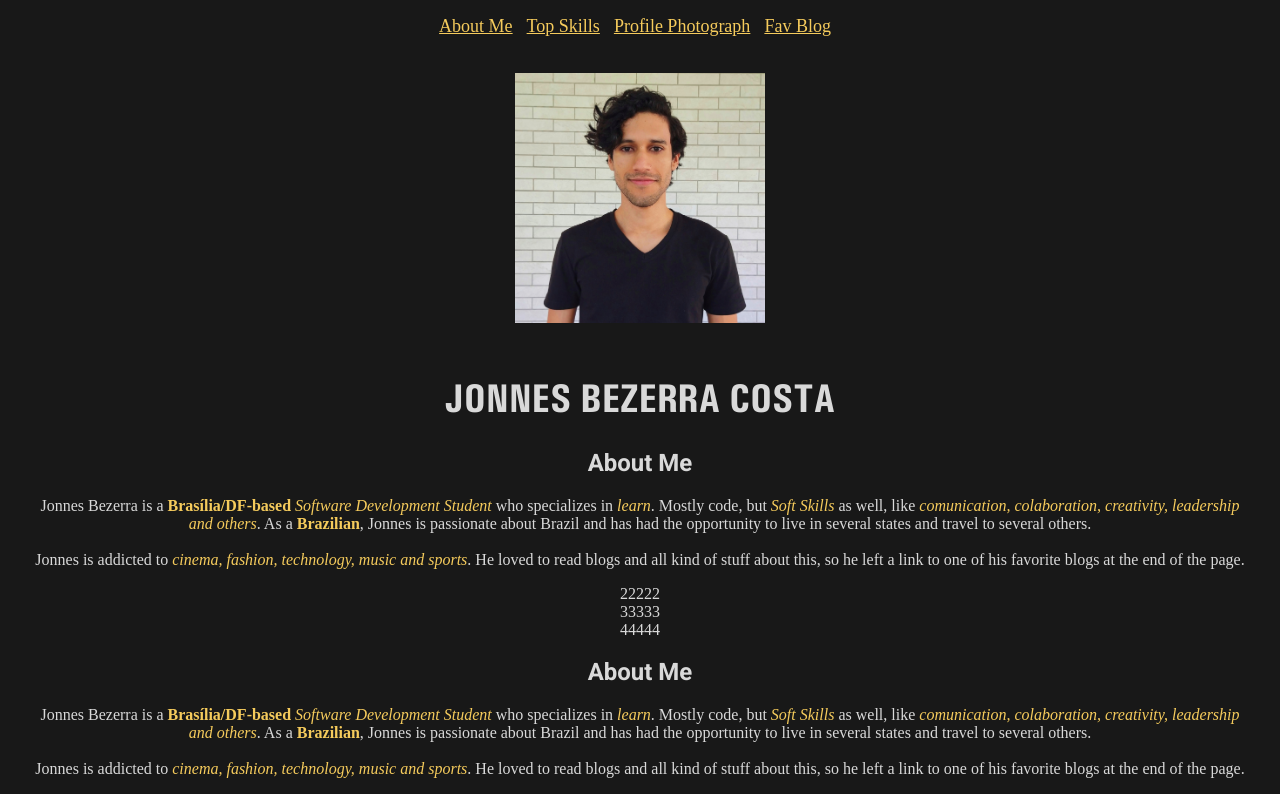
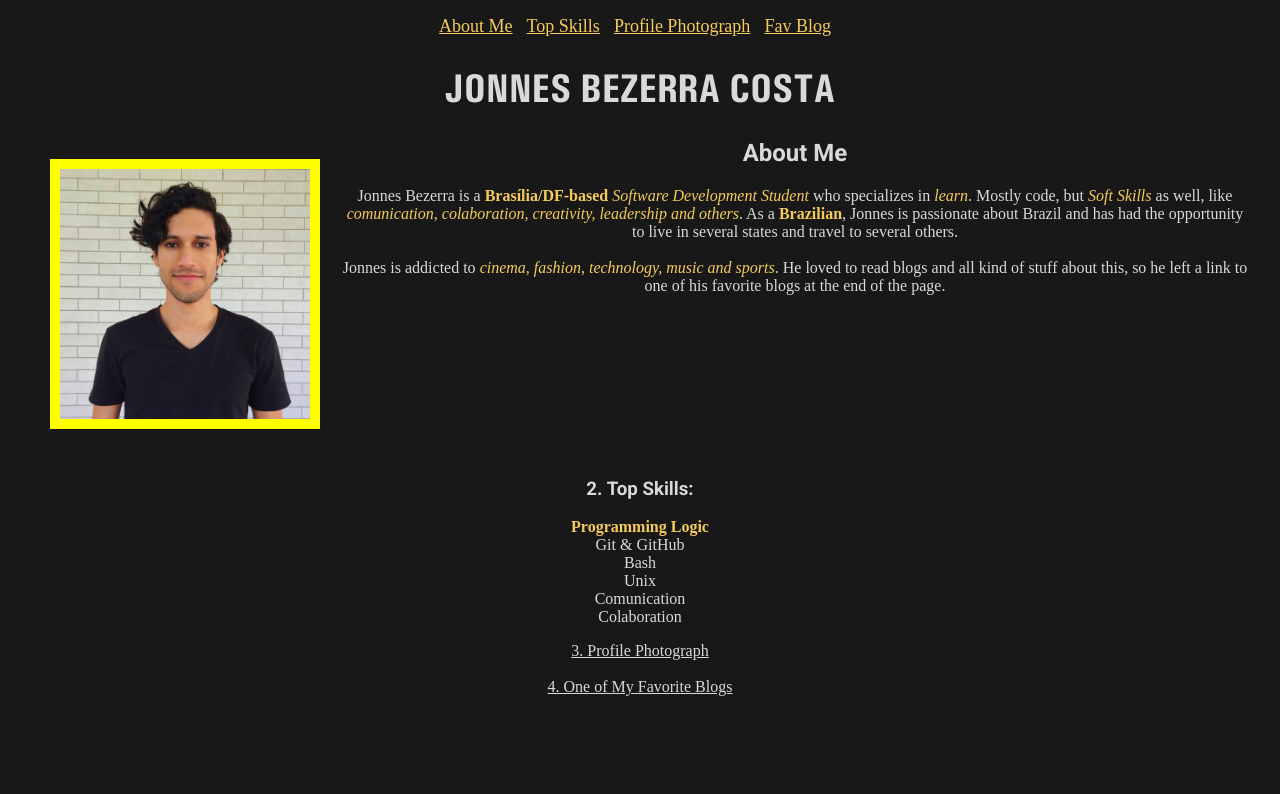
Before and after one commit to JonnesBezerra/jonnesbezerra.github.io, a plain HTML site: page index.html in a window 1280 px wide. Shown: the top 794 px of the page. Drawn offline with Linux system fonts and the light colour scheme.

Commit message:
Imagem e About inline

```diff
--- a/index.html
+++ b/index.html
@@ -22,41 +22,28 @@
             <li><a href="#fav">Fav Blog</a></li>
         </ol>
     </header>
-    <img id="profilePhoto" src="images/linkedin profile.jpg"
-        alt="Jonnes com um leve sorriso, uma camiseta preta e seu cabelo esvoaçante." width="250">
+
     <h1>JONNES BEZERRA COSTA</h1>
 
-
-    <ol class="ordered">
-        <li>
-            <h2>About Me</h2>
-        </li>
+    <div id="photo">
+        <img id="profilePhoto" src="images/linkedin profile.jpg" alt="Jonnes com um leve sorriso, uma camiseta preta e seu cabelo esvoaçante." width="250">
+    </div>
+    <div>
+        <h2 id="me">About Me</h2>
         <p>Jonnes Bezerra is a <strong>Brasília/DF-based</strong> <em>Software Development Student</em> who specializes
-            in <em>learn</em>. Mostly code, but <em>Soft Skills</em> as well, like <em>comunication, colaboration,
-                creativity, leadership and others</em>. As a <strong>Brazilian</strong>, Jonnes is passionate about
-            Brazil and has had the opportunity to live in several states and travel to several others. <br>
-            <br>
-            Jonnes is addicted to <em>cinema, fashion, technology, music and sports</em>. He loved to read blogs and all
-            kind of stuff about this, so he left a link to one of his favorite blogs at the end of the page.
-        </p>
-        <li>
-            22222
-        </li>
-        <li>33333</li>
-        <li>44444</li>
-    </ol>
-
-    <h2 id="me">About Me</h2>
-    <p>Jonnes Bezerra is a <strong>Brasília/DF-based</strong> <em>Software Development Student</em> who specializes in
-        <em>learn</em>. Mostly code, but <em>Soft Skills</em> as well, like <em>comunication, colaboration, creativity,
-            leadership and others</em>. As a <strong>Brazilian</strong>, Jonnes is passionate about Brazil and has had
+            in
+            <em>learn</em>. Mostly code, but <em>Soft Skills</em> as well, like <em>comunication, colaboration,
+                creativity,
+                leadership and others</em>. As a <strong>Brazilian</strong>, Jonnes is passionate about Brazil and has
+            had
             the opportunity to live in several states and travel to several others. <br>
             <br>
             Jonnes is addicted to <em>cinema, fashion, technology, music and sports</em>. He loved to read blogs and all
             kind of stuff about this, so he left a link to one of his favorite blogs at the end of the page.
         </p>
-
-    <h3 id="skills">2. Top Skills:</h3>
+    </div>
+    <div>
+        <h3>2. Top Skills:</h3>
         <ul>
             <li><strong>Programming Logic</strong></li>
             <li>Git & GitHub</li>
@@ -69,7 +56,7 @@
         <a id="photo" href="#profilePhoto">3. Profile Photograph</a><br><br>
 
         <a id="fav" href="https://hypnotique.com.br/" target="_blank">4. One of My Favorite Blogs</a>
-
+    </div>
 </body>
 
 </html>
--- a/style.css
+++ b/style.css
@@ -30,6 +30,10 @@ strong, em {
     color: #f5cb5c;
 }
 
+ul {
+    list-style: none;
+}
+
 .menu a {
     color: #f5cb5c;
 
@@ -51,3 +55,19 @@ img {
 ol {
 	list-style: none;
 }
+
+div#photo img {
+    border: solid 10px yellow;
+    float: left;
+    /* display: inline; */
+}
+
+div:nth-of-type(1), div:nth-of-type(2)  {
+    display: inline;
+}
+
+div:nth-of-type(3) {
+    /* border: solid 0.3em; */
+    display: block;
+    margin-top: 15%;
+}
```
Lines whose indentation alone changed are shown as unchanged.
